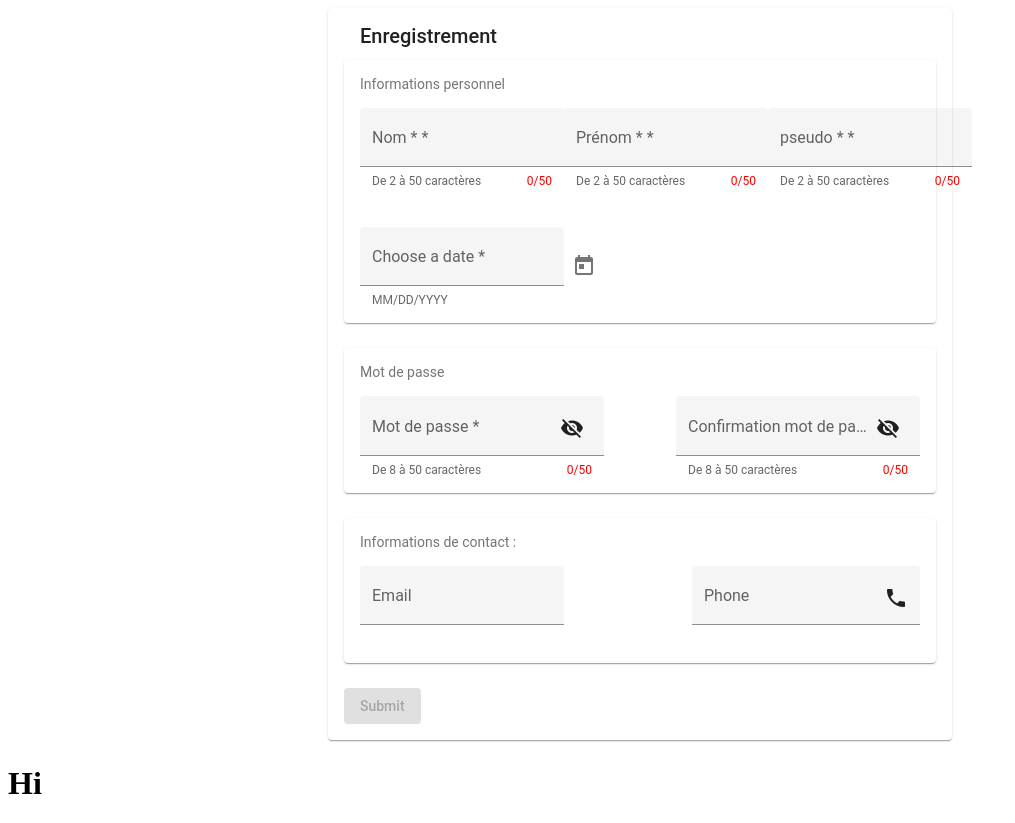
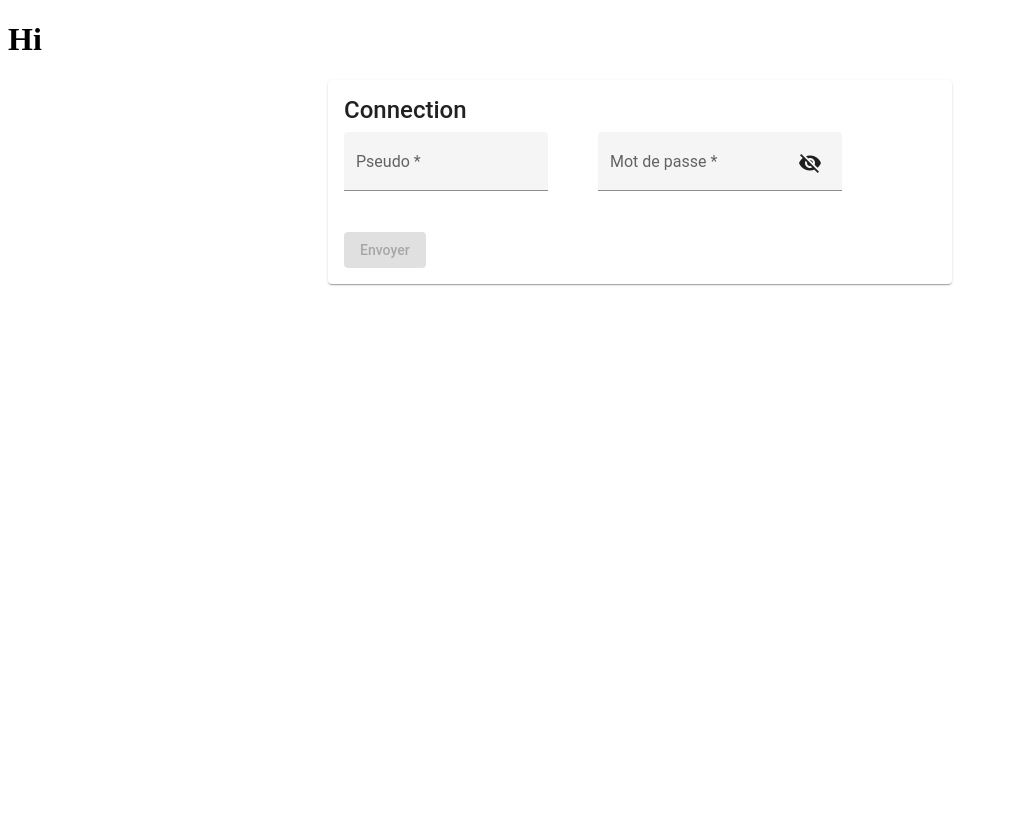
Before and after one commit to NicolasR64/studcloud-front, an Angular app: page /signIn in a window 1280 px wide. Before the commit this address led to /. Shown: the whole page, without its empty margins (0-1015 px from the left). After the commit the page ends 800 px from the top, so only its background shows below. Built offline with nearby package versions, Linux system fonts and the light colour scheme.

Commit message:
add signing component + style + routing

```diff
--- a/src/app/app-routing.module.ts
+++ b/src/app/app-routing.module.ts
@@ -1,9 +1,11 @@
 import { NgModule } from '@angular/core';
 import { RouterModule, Routes } from '@angular/router';
 import { RegistrationComponent } from './registration/registration.component';
+import { SignInComponent } from './sign-in/sign-in.component';
 
 const routes: Routes = [
-  { path: 'registration', component: RegistrationComponent }
+  { path: 'registration', component: RegistrationComponent },
+  { path: 'signIn', component: SignInComponent }
 ];
 
 @NgModule({
--- a/src/app/app.component.html
+++ b/src/app/app.component.html
@@ -1,2 +1,3 @@
-<app-registration></app-registration>
+
 <h1>Hi</h1>
+<router-outlet></router-outlet>
--- a/src/app/app.module.ts
+++ b/src/app/app.module.ts
@@ -17,12 +17,14 @@ import { MatCardModule } from '@angular/material/card';
 import { MatDatepickerModule } from '@angular/material/datepicker';
 import { MatNativeDateModule } from '@angular/material/core';
 import { MatButtonModule } from '@angular/material/button';
+import { SignInComponent } from './sign-in/sign-in.component';
 
 
 @NgModule({
   declarations: [
     AppComponent,
-    RegistrationComponent
+    RegistrationComponent,
+    SignInComponent
   ],
   imports: [
     BrowserModule,
--- a/src/app/registration/registration.component.css
+++ b/src/app/registration/registration.component.css
@@ -1,12 +1,3 @@
-.form-row{
-    display: flex;
-    justify-content: space-between;
-}
-
-.container{
-    padding: 0 25vw;
-}
-
 mat-card{
     margin-bottom: 25px;
 }
--- a/src/app/registration/registration.component.ts
+++ b/src/app/registration/registration.component.ts
@@ -96,7 +96,7 @@ export class RegistrationComponent implements OnInit {
   onSubmit(){
     console.log(this.registrationForm.value);
     this.userService.postUser(this.registrationForm.value);
-    /* this.router.navigateByUrl('/Home'); */
+    this.router.navigateByUrl('/singIn');
   };
 
 }
--- /dev/null
+++ b/src/app/sign-in/sign-in.component.html
@@ -0,0 +1,23 @@
+<div class="container">
+
+    <mat-card class="form-card" [formGroup]="signInForm">
+        <mat-card-title>Connection</mat-card-title>
+        <div>
+            <mat-form-field appearance="fill">
+                <mat-label>Pseudo</mat-label>
+                <input matInput formControlName="Nickname" placeholder="Pseudo">
+            </mat-form-field>
+            <mat-form-field style="margin-left: 50px" appearance="fill">
+                <mat-label>Mot de passe</mat-label>
+                <input matInput  formControlName="Password"  [type]="hide ? 'password' : 'text'" />
+                <button mat-icon-button matSuffix (click)="hide = !hide" [attr.aria-label]="'Cacher le mot de passe'" [attr.aria-pressed]="hide">
+                <mat-icon>{{ hide ? "visibility_off" : "visibility" }}</mat-icon>
+                </button>
+            </mat-form-field>
+        </div>
+        <br>
+        <button mat-raised-button color="primary"  type="submit" (click)="onSubmit()" [disabled]="!signInForm.valid">
+            Envoyer
+        </button>
+    </mat-card>
+</div>
--- /dev/null
+++ b/src/app/sign-in/sign-in.component.ts
@@ -0,0 +1,30 @@
+import { Component, OnInit } from '@angular/core';
+import { FormBuilder, FormGroup, Validators } from '@angular/forms';
+import { Router } from '@angular/router';
+
+@Component({
+  selector: 'app-sign-in',
+  templateUrl: './sign-in.component.html',
+  styleUrls: ['./sign-in.component.css']
+})
+export class SignInComponent implements OnInit {
+  hide = true;
+  nameRegex = /^[a-zA-ZàáâäãåąčćęèéêëėįìíîïłńòóôöõøùúûüųūÿýżźñçčšžÀÁÂÄÃÅĄĆČĖĘÈÉÊËÌÍÎÏĮŁŃÒÓÔÖÕØÙÚÛÜŲŪŸÝŻŹÑßÇŒÆČŠŽ∂ð ,.'-]+$/u
+  signInForm!: FormGroup;
+
+  constructor(private formBuilder: FormBuilder, private router: Router) { }
+
+  ngOnInit(): void {
+    this.signInForm = this.formBuilder.group({
+      Nickname: ['', [Validators.required, Validators.maxLength(50), Validators.minLength(2), Validators.pattern(this.nameRegex)]],
+      Password: ['', [Validators.required, Validators.maxLength(50), Validators.minLength(8)]]
+    })
+  }
+
+  onSubmit(){
+    console.log(this.signInForm.value);
+    // this.userService.postUser(this.registrationForm.value);
+    /* this.router.navigateByUrl('/Home'); */
+  }
+
+}
--- a/src/styles.css
+++ b/src/styles.css
@@ -1,2 +1,11 @@
 /* You can add global styles to this file, and also import other style files */
 @import "../node_modules/@angular/material/prebuilt-themes/deeppurple-amber.css";
+
+.form-row{
+    display: flex;
+    justify-content: space-between;
+}
+
+.container{
+    padding: 0 25vw;
+}
```
Also changed, not shown: src/app/sign-in/sign-in.component.css (added), 1 other file (tests, documents, lock files or other folders).
